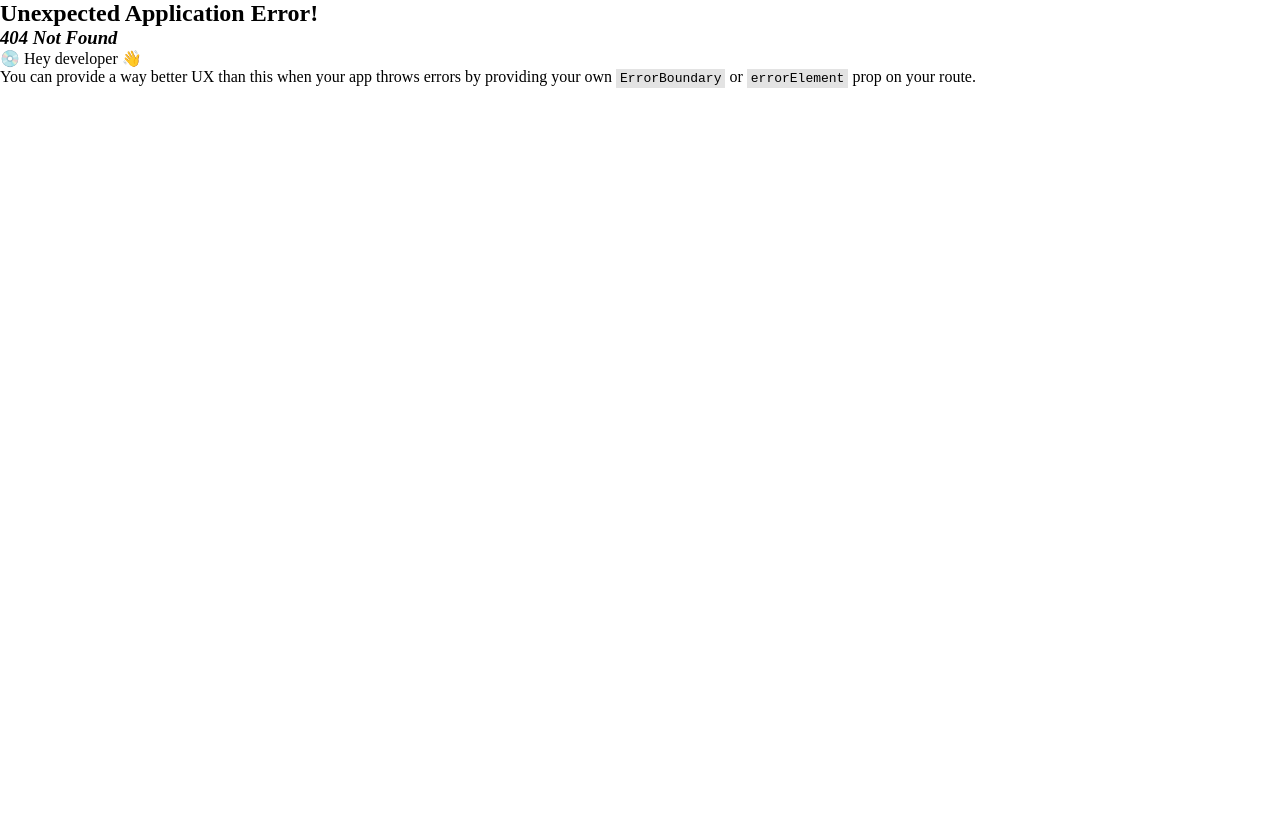
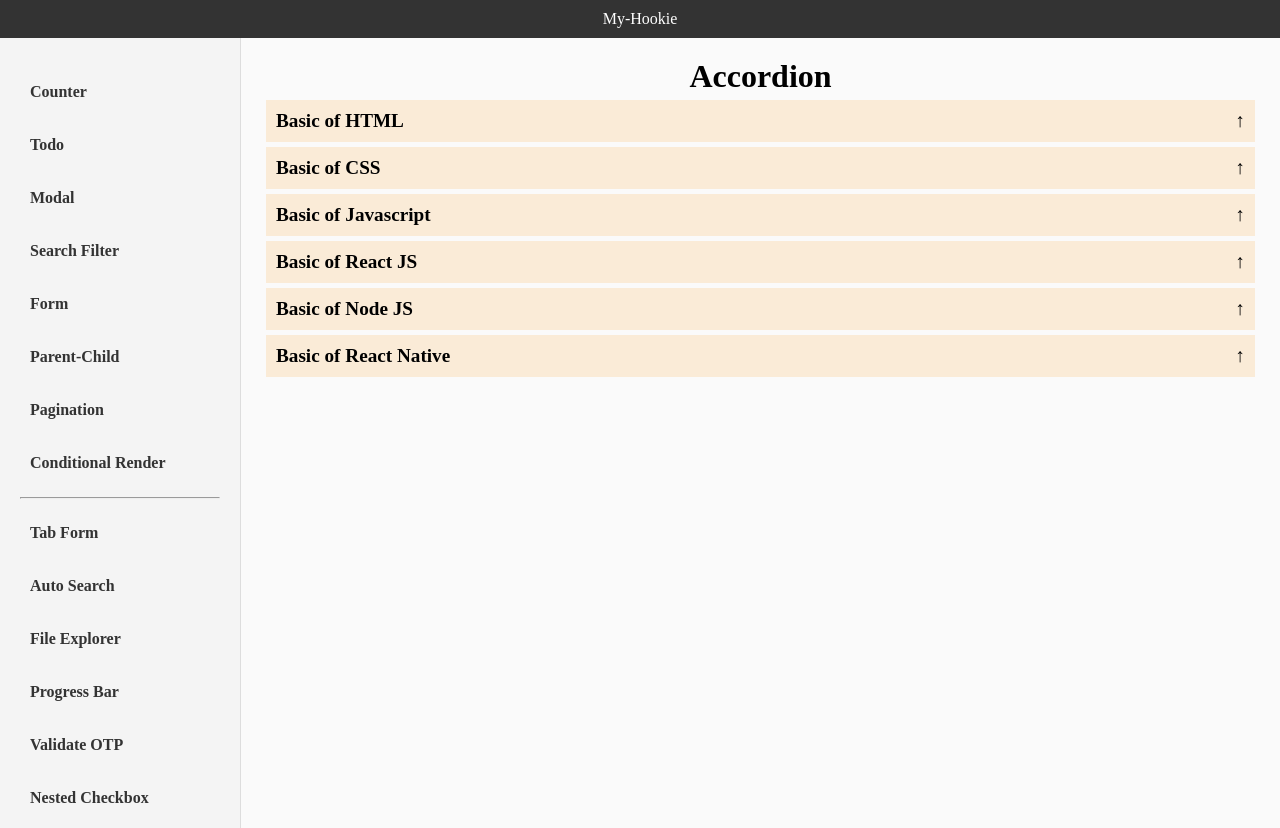
Before and after one commit to nityapriya-sahu/my-hookie, a React (Vite) app: page /accordion in a window 1280 px wide. Before the commit this address had no page. Before the commit the page ends 800 px from the top, so only its background shows below. Built offline with nearby package versions, Linux system fonts and the light colour scheme.

Commit message:
accorion completed

```diff
--- /dev/null
+++ b/src/components/Accordion/Accordion.jsx
@@ -0,0 +1,33 @@
+import React, { useState } from "react";
+import jsonData from "./data.json";
+
+const Accordion = () => {
+  const [openIndex, setOpenIndex] = useState(null);
+  const handleToggle = (index) => {
+    setOpenIndex(openIndex === index ? null : index);
+  };
+  return (
+    <div>
+      <h1>Accordion</h1>
+      <div className="acc_container">
+        {jsonData.map((item, index) => (
+          <div key={index} className="container">
+            <div className="title_text" onClick={() => handleToggle(index)}>
+              {item.title}
+              {openIndex === index ? (
+                <span style={{ float: "right" }}>&#8595;</span>
+              ) : (
+                <span style={{ float: "right" }}>&#8593;</span>
+              )}
+            </div>
+            {openIndex === index && (
+              <div className="msg_text">{item.message}</div>
+            )}
+          </div>
+        ))}
+      </div>
+    </div>
+  );
+};
+
+export default Accordion;
--- /dev/null
+++ b/src/components/Accordion/data.json
@@ -0,0 +1,26 @@
+[
+  {
+    "title": "Basic of HTML",
+    "message": "HTML stands for Hyper Text Markup Language · HTML is the standard markup language for creating Web pages."
+  },
+  {
+    "title": "Basic of CSS",
+    "message": "CSS is used to define styles for your web pages, including the design, layout and variations in display for different devices and screen sizes."
+  },
+  {
+    "title": "Basic of Javascript",
+    "message": "JavaScript is a versatile, lightweight scripting language primarily known for enabling interactive and dynamic content on websites. It is one of the three core technologies of the World Wide Web, alongside HTML (for structure) and CSS (for styling)."
+  },
+  {
+    "title": "Basic of React JS",
+    "message": "React is a JavaScript library for building user interfaces. React is used to build single-page applications. React allows us to create reusable UI components."
+  },
+  {
+    "title": "Basic of Node JS",
+    "message": "Node.js is a free, open source tool that lets you run JavaScript outside the web browser. With Node.js, you can build fast and scalable applications."
+  },
+  {
+    "title": "Basic of React Native",
+    "message": "To understand the basic structure of a React Native app, you need to understand some of the basic React concepts, like JSX, components, state, and props."
+  }
+]
--- a/src/components/All Hooks/styles.css
+++ b/src/components/All Hooks/styles.css
@@ -228,3 +228,21 @@
 .strike_through {
   text-decoration: line-through;
 }
+/* =========================== */
+
+.container {
+  padding: 10px;
+  background-color: antiquewhite;
+  margin: 5px;
+  display: flex;
+  flex-direction: column;
+  gap: 10px;
+}
+.title_text {
+  font-weight: bolder;
+  font-size: larger;
+}
+.msg_text {
+  background-color: aliceblue;
+  padding: 5px;
+}
--- a/src/components/MasterLayout/MasterLayout.jsx
+++ b/src/components/MasterLayout/MasterLayout.jsx
@@ -55,6 +55,9 @@ const MasterLayout = () => {
             <li>
               <Link to="/chips-input">Chips Input</Link>
             </li>
+            <li>
+              <Link to="/accordion">Accordion</Link>
+            </li>
             <hr />
             <h2 style={{ textAlign: "center" }}>All Hooks</h2>
             <li>
--- a/src/main.jsx
+++ b/src/main.jsx
@@ -33,6 +33,7 @@ import UseRefComp from "./components/All Hooks/UseRefComp";
 import UseMemo from "./components/All Hooks/USeMemo";
 import UseCallback from "./components/All Hooks/USeCallback";
 import UseReducer from "./components/All Hooks/UseReducer";
+import Accordion from "./components/Accordion/Accordion";
 
 const routers = createBrowserRouter([
   {
@@ -64,6 +65,7 @@ const routers = createBrowserRouter([
       { path: "validate-otp", element: <OtpInput /> },
       { path: "nested-checkbox", element: <NestedCheckbox /> },
       { path: "chips-input", element: <ChipsInput /> },
+      { path: "accordion", element: <Accordion /> },
 
       // .........................................
       { path: "use-state", element: <UseStateComp /> },
```
